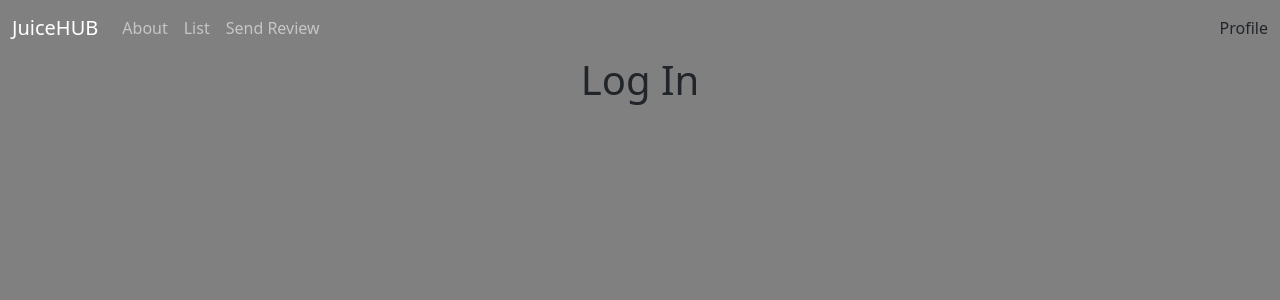
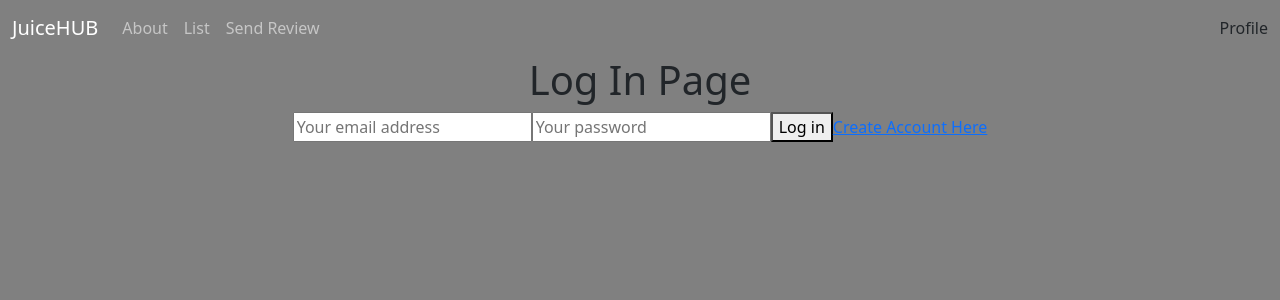
Before and after one commit to Saul999/JuiceHUB, a React (Vite) app in the folder frontend/: page /login in a window 1280 px wide. Shown: the top 300 px of the page. Built offline with nearby package versions, Linux system fonts and the light colour scheme.

Commit message:
added firebase w loginpage working

```diff
--- a/frontend/package.json
+++ b/frontend/package.json
@@ -12,6 +12,7 @@
   "dependencies": {
     "axios": "^1.6.7",
     "bootstrap": "^5.3.2",
+    "firebase": "^10.8.1",
     "react": "^18.2.0",
     "react-bootstrap": "^2.10.0",
     "react-dom": "^18.2.0",
--- a/frontend/src/App.tsx
+++ b/frontend/src/App.tsx
@@ -8,6 +8,7 @@ import SendReviewPage from "./pages/SendReviewPage";
 import ProfilePage from "./pages/ProfilePage";
 import SongPage from "./pages/SongPage";
 import LoginPage from "./pages/LoginPage";
+import CreateAccPage from "./pages/CreateAccPage";
 
 function App() {
   return (
@@ -27,6 +28,10 @@ function App() {
               ></Route>
               <Route path="/review" element={<SendReviewPage />}></Route>
               <Route path="/profile" element={<ProfilePage />}></Route>
+              <Route
+                path="/create-account"
+                element={<CreateAccPage></CreateAccPage>}
+              ></Route>
             </Routes>
           </Router>
         </div>
--- a/frontend/src/main.tsx
+++ b/frontend/src/main.tsx
@@ -2,6 +2,23 @@ import React from "react";
 import ReactDOM from "react-dom/client";
 import App from "./App.tsx";
 import "bootstrap/dist/css/bootstrap.min.css";
+import { initializeApp } from "firebase/app";
+
+// TODO: Add SDKs for Firebase products that you want to use
+// https://firebase.google.com/docs/web/setup#available-libraries
+
+// Your web app's Firebase configuration
+const firebaseConfig = {
+  apiKey: "AIzaSyA6_wNSHWkeweoqw6H0UgyRlV4Yc6W8e6E",
+  authDomain: "juicehub-a067f.firebaseapp.com",
+  projectId: "juicehub-a067f",
+  storageBucket: "juicehub-a067f.appspot.com",
+  messagingSenderId: "1095869248171",
+  appId: "1:1095869248171:web:4587220a7e4d889c5ebdee",
+};
+
+// Initialize Firebase
+const app = initializeApp(firebaseConfig);
 
 ReactDOM.createRoot(document.getElementById("root")!).render(
   <React.StrictMode>
--- /dev/null
+++ b/frontend/src/pages/CreateAccPage.tsx
@@ -0,0 +1,5 @@
+function CreateAccPage() {
+  return <h1>Create Account page</h1>;
+}
+
+export default CreateAccPage;
--- a/frontend/src/pages/LoginPage.tsx
+++ b/frontend/src/pages/LoginPage.tsx
@@ -1,8 +1,40 @@
+import { useState } from "react";
+import { Link, useNavigate } from "react-router-dom";
+import { getAuth, signInWithEmailAndPassword } from "firebase/auth";
+
 function LoginPage() {
+  const [email, setEmail] = useState("");
+  const [password, setPassword] = useState("");
+  const [error, setError] = useState("");
+  const navigate = useNavigate();
+
+  const logIn = async () => {
+    try {
+      await signInWithEmailAndPassword(getAuth(), email, password);
+      navigate("/");
+    } catch (e) {
+      setError(error);
+    }
+  };
+
   return (
     <>
       <div className="content-container">
-        <h1>Log In</h1>
+        <h1>Log In Page</h1>
+        {error && <p className="error">{error}</p>}
+        <input
+          placeholder="Your email address"
+          value={email}
+          onChange={(e) => setEmail(e.target.value)}
+        ></input>
+        <input
+          type="password"
+          placeholder="Your password"
+          value={password}
+          onChange={(e) => setPassword(e.target.value)}
+        ></input>
+        <button onClick={logIn}>Log in</button>
+        <Link to="/create-account">Create Account Here</Link>
       </div>
     </>
   );
```
Also changed, not shown: frontend/src/hooks/useUser.tsx (added, +21 -0 lines), 1 other file (tests, documents, lock files or other folders).
